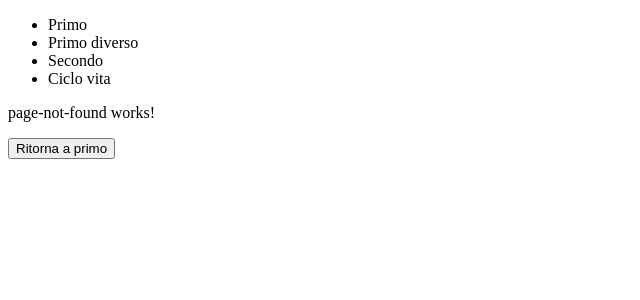
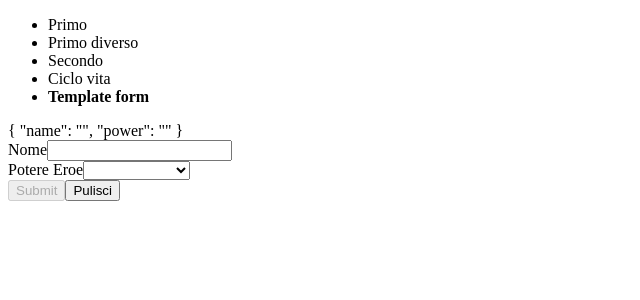
Before and after one commit to LukeSkywa/DemoBergamo, an Angular app: page /template-form in a window 1280 px wide. Shown: the top 300 px of the page, without its empty margins (0-640 px from the left). Built offline with nearby package versions, Linux system fonts and the light colour scheme.

Commit message:
creazione template drive form

```diff
--- a/src/app/app-routing.module.ts
+++ b/src/app/app-routing.module.ts
@@ -5,12 +5,14 @@ import { SecondoComponent } from './secondo/secondo.component';
 import { CiclovitaComponent } from './ciclovita/ciclovita.component';
 import { PageNotFoundComponent } from './page-not-found/page-not-found.component';
 import { MyRouteGuardService } from './my-route-guard.service';
+import { TemplateFormComponent } from './forms/template-form/template-form.component';
 
 const appRoutes: Routes = [
     { path: 'primo', component: PrimoComponent, data: { title: "Primo" } },
     { path: 'primo-diverso', component: PrimoComponent, data: { title: "Primo Diverso" } },
     { path: 'secondo', component: SecondoComponent, canActivate: [MyRouteGuardService] },
     { path: 'ciclo-vita', component: CiclovitaComponent },
+    { path: 'template-form', component: TemplateFormComponent },
     { path: '', redirectTo: '/primo', pathMatch: 'full' },
     { path: '**', component: PageNotFoundComponent }
 ];
--- a/src/app/app.module.ts
+++ b/src/app/app.module.ts
@@ -9,6 +9,8 @@ import { CiclovitaComponent } from './ciclovita/ciclovita.component';
 import { PageNotFoundComponent } from './page-not-found/page-not-found.component';
 import { DemoBergamoRoutingModule } from './app-routing.module';
 import { MenuComponent } from './menu/menu.component';
+import { TemplateFormComponent } from './forms/template-form/template-form.component';
+import { ReactiveFormComponent } from './forms/reactive-form/reactive-form.component';
 
 @NgModule({
   declarations: [
@@ -17,7 +19,9 @@ import { MenuComponent } from './menu/menu.component';
     SecondoComponent,
     CiclovitaComponent,
     PageNotFoundComponent,
-    MenuComponent
+    MenuComponent,
+    TemplateFormComponent,
+    ReactiveFormComponent
   ],
   imports: [
     BrowserModule,
--- /dev/null
+++ b/src/app/forms/reactive-form/reactive-form.component.html
@@ -0,0 +1 @@
+<p>reactive-form works!</p>
--- /dev/null
+++ b/src/app/forms/reactive-form/reactive-form.component.ts
@@ -0,0 +1,15 @@
+import { Component, OnInit } from '@angular/core';
+
+@Component({
+  selector: 'app-reactive-form',
+  templateUrl: './reactive-form.component.html',
+  styleUrls: ['./reactive-form.component.scss']
+})
+export class ReactiveFormComponent implements OnInit {
+
+  constructor() { }
+
+  ngOnInit(): void {
+  }
+
+}
--- /dev/null
+++ b/src/app/forms/template-form/template-form.component.html
@@ -0,0 +1,19 @@
+<form #heroForm="ngForm" (ngSubmit)="aggiungiEroe(); heroForm.reset();">
+    {{heroForm.form.value | json}}
+    <div>
+        <label for="name">Nome</label>
+        <input type="text" id="name" required [(ngModel)]="model.name" name="name" #nameControl="ngModel">
+        <p *ngIf="nameControl.invalid && nameControl.dirty">Campo nome obbligatorio</p>
+    </div>
+    <div>
+        <label for="power">Potere Eroe</label>
+        <select id="power" required [(ngModel)]="model.power" name="power" #powerControl="ngModel">
+            <option value=""></option>
+            <option *ngFor="let pow of powers" [value]="pow">{{pow}}</option>
+        </select>
+        <p *ngIf="powerControl.invalid && powerControl.touched">Campo potere obbligatorio</p>
+    </div>
+    <button type="submit" [disabled]="!heroForm.form.valid">Submit</button>
+    <button (click)="heroForm.reset()">Pulisci</button>
+</form>
+<p *ngFor="let hero of heroList">{{hero.name}} - {{hero.power}}</p>
--- /dev/null
+++ b/src/app/forms/template-form/template-form.component.scss
@@ -0,0 +1,3 @@
+.ng-invalid.ng-dirty:not(form) {
+    border: 1px solid red;
+}
--- /dev/null
+++ b/src/app/forms/template-form/template-form.component.ts
@@ -0,0 +1,28 @@
+import { Component, OnInit } from '@angular/core';
+
+@Component({
+  selector: 'app-template-form',
+  templateUrl: './template-form.component.html',
+  styleUrls: ['./template-form.component.scss']
+})
+export class TemplateFormComponent implements OnInit {
+  powers: string[] = ['Super velocità', 'Super forza', 'Indistruttibilità']
+  constructor() { }
+
+  heroList: { name: string, power: string }[] = [];
+
+  model: { name: string, power: string } = {
+    name: '',
+    power: ''
+  };
+  ngOnInit(): void {
+  }
+
+  aggiungiEroe() {
+    this.heroList.push({
+      name: this.model.name,
+      power: this.model.power
+    });
+  }
+
+}
--- a/src/app/menu/menu.component.html
+++ b/src/app/menu/menu.component.html
@@ -3,4 +3,5 @@
     <li routerLink="/primo-diverso" routerLinkActive="active">Primo diverso</li>
     <li routerLink="/secondo" routerLinkActive="active">Secondo</li>
     <li routerLink="/ciclo-vita" routerLinkActive="active">Ciclo vita</li>
+    <li routerLink="/template-form" routerLinkActive="active">Template form</li>
 </ul>
```
Also changed, not shown: src/app/forms/reactive-form/reactive-form.component.scss (added), 2 other files (tests, documents, lock files or other folders).
